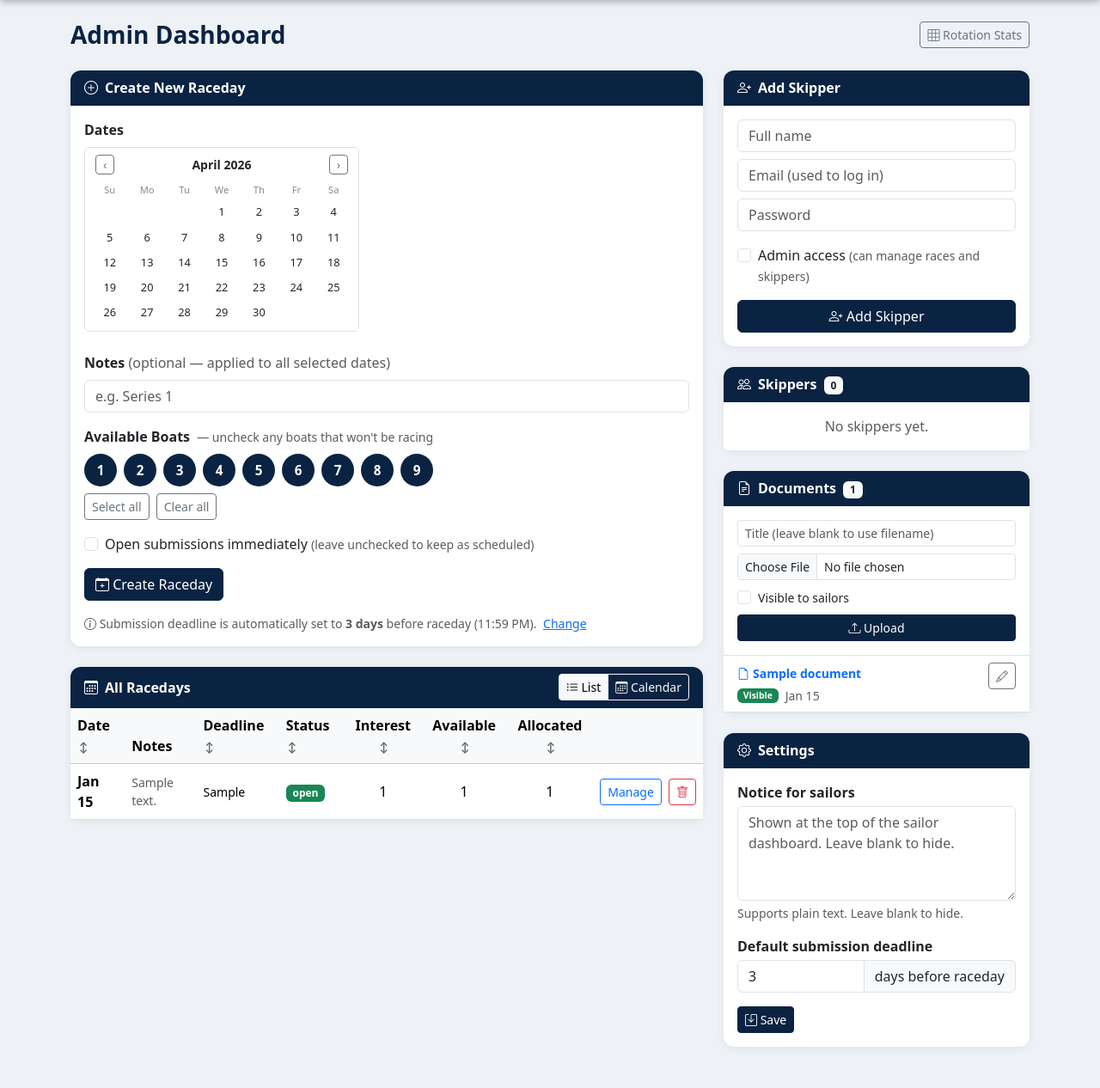
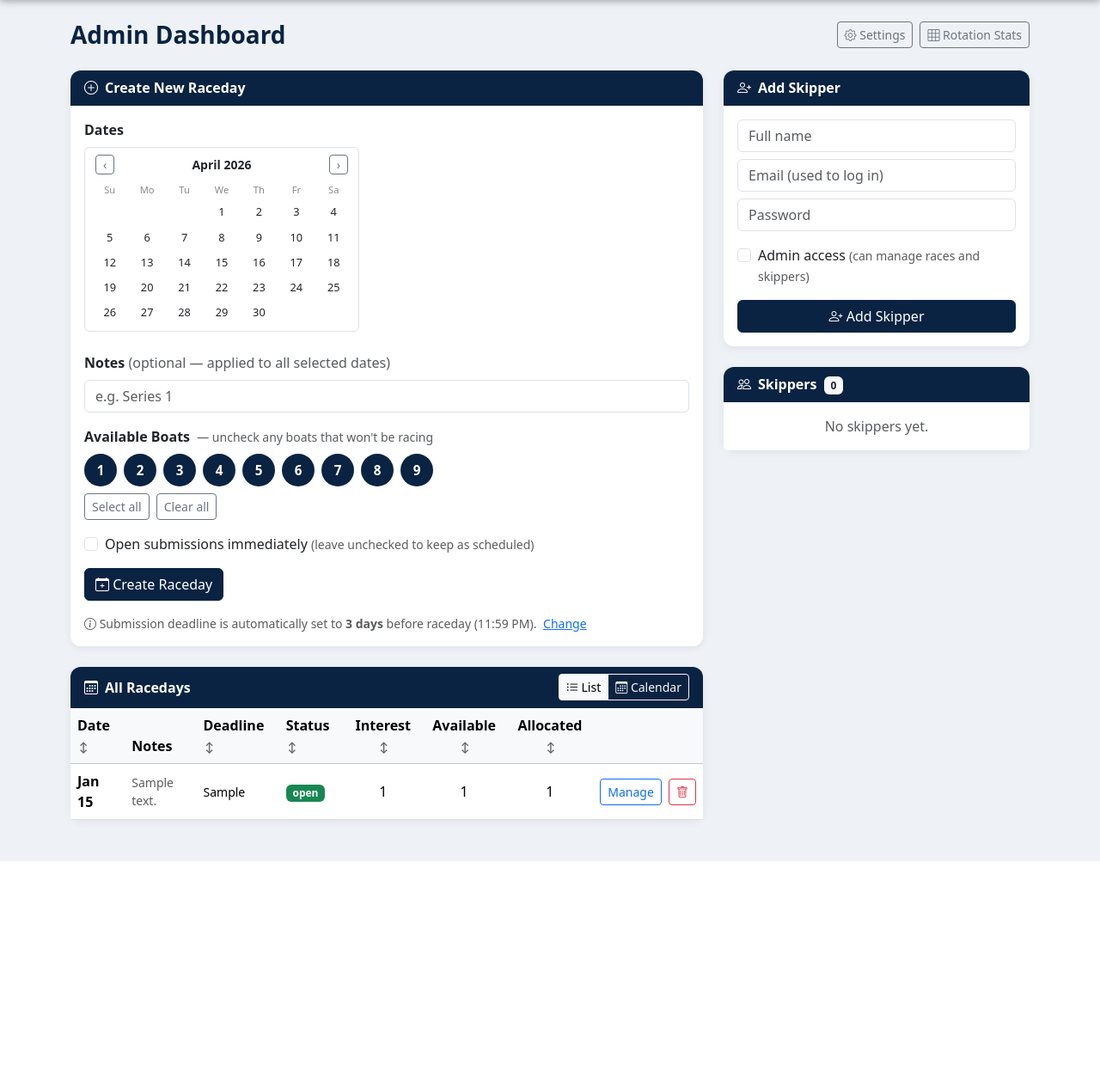
Before and after one commit to mikesmeets/sonar-allocator, a Flask app: page /admin in a window 1280 px wide. Shown: the part 56-1322 px from the top of the page at 86% size. After the commit the page ends 1058 px from the top, so only its background shows below. Run offline with Flask 3, Linux system fonts and the light colour scheme; the visitor is signed in with stand-in values (Sample User, id 1); data comes from the database, SQL or seed files in the repository; tables that the repository leaves empty hold one stand-in row (values such as "Sample post"); some libraries are stand-ins or nearby versions.

Commit message:
Move documents and settings to their own page
- New /admin/settings page with Documents and Settings side by side
- Settings button added to admin dashboard header
- Documents and settings cards removed from admin right column
- All document/settings actions redirect to settings page

Co-Authored-By: Claude Sonnet 4.6 <noreply@anthropic.com>

```diff
--- a/app.py
+++ b/app.py
@@ -1164,6 +1164,18 @@ def change_admin_password():
     return redirect(url_for('admin'))
 
 
+@app.route('/admin/settings')
+@admin_required
+def settings_page():
+    deadline_days = int(get_setting('deadline_days', 3))
+    notice_text   = get_setting('notice_text', '')
+    db = get_db()
+    documents = db.execute('SELECT * FROM documents ORDER BY uploaded_at DESC').fetchall()
+    db.close()
+    return render_template('settings.html', deadline_days=deadline_days,
+                           notice_text=notice_text, documents=documents)
+
+
 @app.route('/admin/settings', methods=['POST'])
 @admin_required
 def save_settings():
@@ -1182,7 +1194,7 @@ def save_settings():
     db.commit()
     db.close()
     flash('Settings saved.', 'success')
-    return redirect(url_for('admin'))
+    return redirect(url_for('settings_page'))
 
 
 @app.route('/admin/documents/upload', methods=['POST'])
@@ -1191,11 +1203,11 @@ def upload_document():
     f = request.files.get('file')
     if not f or f.filename == '':
         flash('No file selected.', 'danger')
-        return redirect(url_for('admin'))
+        return redirect(url_for('settings_page'))
     ext = f.filename.rsplit('.', 1)[-1].lower() if '.' in f.filename else ''
     if ext not in ALLOWED_EXTENSIONS:
         flash(f'File type .{ext} not allowed.', 'danger')
-        return redirect(url_for('admin'))
+        return redirect(url_for('settings_page'))
     original_name = secure_filename(f.filename)
     stored_name   = f'{uuid.uuid4().hex}.{ext}'
     title         = request.form.get('title', '').strip() or original_name
@@ -1209,7 +1221,7 @@ def upload_document():
     db.commit()
     db.close()
     flash(f'"{title}" uploaded.', 'success')
-    return redirect(url_for('admin'))
+    return redirect(url_for('settings_page'))
 
 
 @app.route('/admin/documents/<int:doc_id>/update', methods=['POST'])
@@ -1223,7 +1235,7 @@ def update_document(doc_id):
     db.commit()
     db.close()
     flash('Document updated.', 'success')
-    return redirect(url_for('admin'))
+    return redirect(url_for('settings_page'))
 
 
 @app.route('/admin/documents/<int:doc_id>/delete', methods=['POST'])
@@ -1239,7 +1251,7 @@ def delete_document(doc_id):
             os.remove(path)
         flash(f'"{row["title"]}" deleted.', 'info')
     db.close()
-    return redirect(url_for('admin'))
+    return redirect(url_for('settings_page'))
 
 
 @app.route('/documents/<int:doc_id>')
--- a/templates/admin.html
+++ b/templates/admin.html
@@ -3,9 +3,14 @@
 
 <div class="d-flex justify-content-between align-items-center mb-4">
   <h3 class="page-title mb-0">Admin Dashboard</h3>
-  <a href="{{ url_for('stats') }}" class="btn btn-sm btn-outline-secondary">
-    <i class="bi bi-grid-3x3"></i> Rotation Stats
-  </a>
+  <div class="d-flex gap-2">
+    <a href="{{ url_for('settings_page') }}" class="btn btn-sm btn-outline-secondary">
+      <i class="bi bi-gear"></i> Settings
+    </a>
+    <a href="{{ url_for('stats') }}" class="btn btn-sm btn-outline-secondary">
+      <i class="bi bi-grid-3x3"></i> Rotation Stats
+    </a>
+  </div>
 </div>
 
 <div class="row g-4">
@@ -297,132 +302,6 @@
       </div>
     </div>
 
-    {# Documents #}
-    <div class="card mt-4">
-      <div class="card-header navy">
-        <i class="bi bi-file-earmark-text me-2"></i>Documents
-        <span class="badge bg-light text-dark ms-1">{{ documents | length }}</span>
-      </div>
-
-      {# Upload form #}
-      <div class="card-body border-bottom pb-3">
-        <form method="post" action="{{ url_for('upload_document') }}" enctype="multipart/form-data">
-          <div class="mb-2">
-            <input type="text" name="title" class="form-control form-control-sm"
-                   placeholder="Title (leave blank to use filename)">
-          </div>
-          <div class="mb-2">
-            <input type="file" name="file" class="form-control form-control-sm" required>
-          </div>
-          <div class="form-check mb-2">
-            <input class="form-check-input" type="checkbox" name="visible" id="doc_visible_new">
-            <label class="form-check-label small" for="doc_visible_new">Visible to sailors</label>
-          </div>
-          <button type="submit" class="btn btn-navy btn-sm w-100">
-            <i class="bi bi-upload"></i> Upload
-          </button>
-        </form>
-      </div>
-
-      {# Document list #}
-      {% if documents %}
-        <div class="list-group list-group-flush">
-          {% for doc in documents %}
-            <div class="list-group-item px-3 py-2">
-              <div class="d-flex justify-content-between align-items-start gap-2">
-                <div class="flex-grow-1 min-width-0">
-                  <a href="{{ url_for('download_document', doc_id=doc.id) }}"
-                     target="_blank" class="fw-semibold text-decoration-none small">
-                    <i class="bi bi-file-earmark me-1"></i>{{ doc.title }}
-                  </a>
-                  <div class="d-flex align-items-center gap-2 mt-1">
-                    {% if doc.visible_to_skippers %}
-                      <span class="badge bg-success" style="font-size:0.65rem;">Visible</span>
-                    {% else %}
-                      <span class="badge bg-secondary" style="font-size:0.65rem;">Hidden</span>
-                    {% endif %}
-                    <small class="text-muted">{{ doc.uploaded_at[:10] | fmt_date }}</small>
-                  </div>
-                </div>
-                <button class="btn btn-sm btn-outline-secondary flex-shrink-0"
-                        data-bs-toggle="modal" data-bs-target="#docModal{{ doc.id }}">
-                  <i class="bi bi-pencil"></i>
-                </button>
-              </div>
-            </div>
-
-            {# Edit doc modal #}
-            <div class="modal fade" id="docModal{{ doc.id }}" tabindex="-1">
-              <div class="modal-dialog modal-sm">
-                <div class="modal-content">
-                  <div class="modal-header py-2">
-                    <h6 class="modal-title">Edit Document</h6>
-                    <button type="button" class="btn-close" data-bs-dismiss="modal"></button>
-                  </div>
-                  <form method="post" action="{{ url_for('update_document', doc_id=doc.id) }}">
-                    <div class="modal-body">
-                      <div class="mb-3">
-                        <label class="form-label small fw-semibold mb-1">Title</label>
-                        <input type="text" name="title" class="form-control form-control-sm"
-                               value="{{ doc.title }}" required>
-                      </div>
-                      <div class="form-check">
-                        <input class="form-check-input" type="checkbox" name="visible"
-                               id="doc_visible_{{ doc.id }}"
-                               {{ 'checked' if doc.visible_to_skippers }}>
-                        <label class="form-check-label small" for="doc_visible_{{ doc.id }}">
-                          Visible to sailors
-                        </label>
-                      </div>
-                    </div>
-                    <div class="modal-footer py-2 justify-content-between">
-                      <form method="post" action="{{ url_for('delete_document', doc_id=doc.id) }}"
-                            onsubmit="return confirm('Delete {{ doc.title }}?')">
-                        <button type="submit" class="btn btn-sm btn-outline-danger">
-                          <i class="bi bi-trash"></i>
-                        </button>
-                      </form>
-                      <button type="submit" class="btn btn-navy btn-sm">Save</button>
-                    </div>
-                  </form>
-                </div>
-              </div>
-            </div>
-          {% endfor %}
-        </div>
-      {% else %}
-        <div class="card-body text-muted small text-center py-3">No documents uploaded yet.</div>
-      {% endif %}
-    </div>
-
-    {# Settings #}
-    <div class="card mt-4" id="settingsCard">
-      <div class="card-header navy">
-        <i class="bi bi-gear me-2"></i>Settings
-      </div>
-      <div class="card-body">
-        <form method="post" action="{{ url_for('save_settings') }}">
-          <div class="mb-3">
-            <label class="form-label fw-semibold mb-1">Notice for sailors</label>
-            <textarea name="notice_text" class="form-control" rows="4"
-                      placeholder="Shown at the top of the sailor dashboard. Leave blank to hide.">{{ notice_text }}</textarea>
-            <div class="form-text">Supports plain text. Leave blank to hide.</div>
-          </div>
-          <div class="mb-3">
-            <label class="form-label fw-semibold mb-1">Default submission deadline</label>
-            <div class="input-group">
-              <input type="number" name="deadline_days" class="form-control"
-                     value="{{ deadline_days }}" min="1" max="365" required>
-              <span class="input-group-text">days before raceday</span>
-            </div>
-          </div>
-          <button type="submit" class="btn btn-navy btn-sm">
-            <i class="bi bi-save"></i> Save
-          </button>
-        </form>
-      </div>
-    </div>
-
   </div>
 </div>
 
```
Also changed, not shown: templates/settings.html (added, +144 -0 lines).
